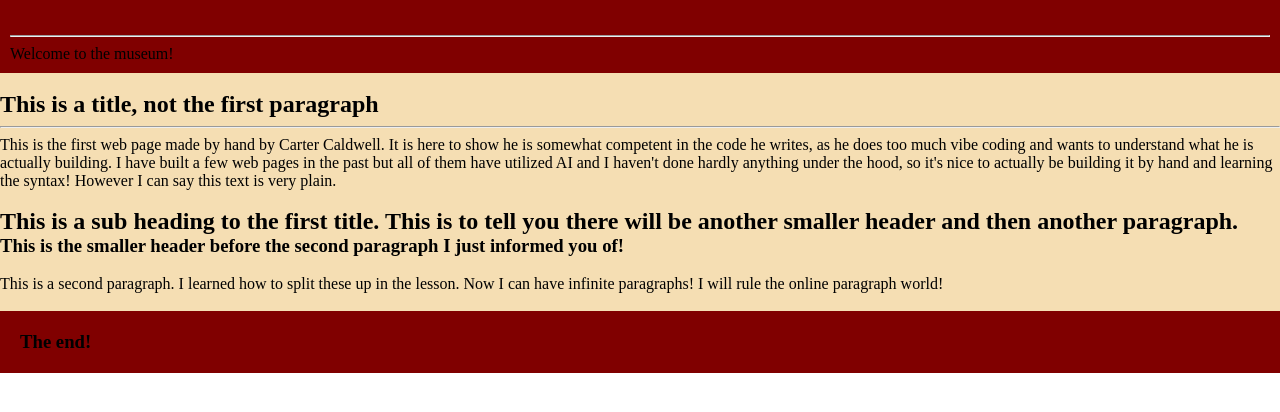
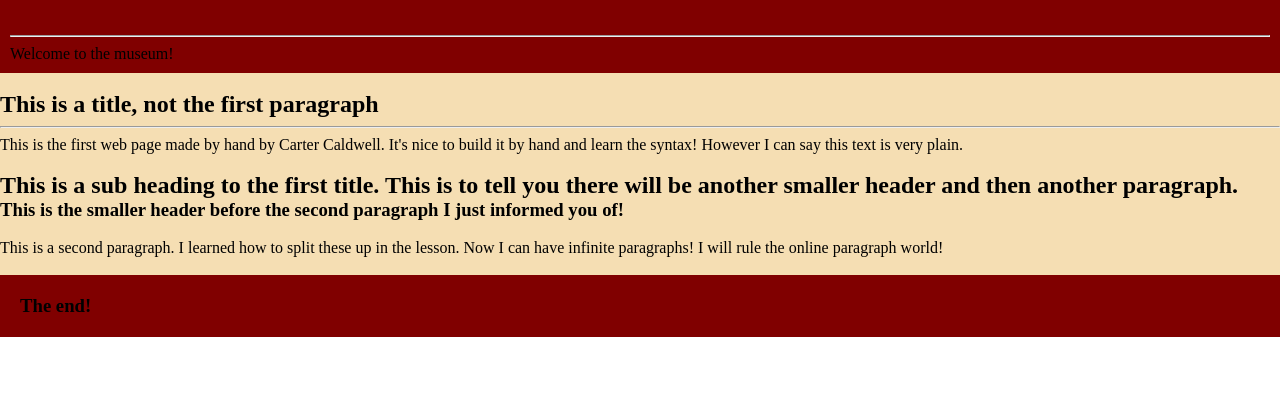
Before and after one commit to Sunst0n3/se1400, a plain HTML site: page FirstPage.html in a window 1280 px wide. Shown: the part 82-494 px from the top of the page. Drawn offline with Linux system fonts and the light colour scheme.

Commit message:
Trim intro paragraph on first web page
Co-Authored-By: Claude Opus 5.5 <noreply@anthropic.com>

```diff
--- a/FirstPage.html
+++ b/FirstPage.html
@@ -35,12 +35,8 @@
             <h1>This is a title, not the first paragraph</h1>
             <hr>
             <p>
-                 This is the first web page made by hand by Carter Caldwell. It is here to show
-                he is somewhat competent in the code he writes, as he does too much vibe coding
-                and wants to understand what he is actually building. I have built a few web pages
-                in the past but all of them have utilized AI and I haven't done hardly anything under
-                the hood, so it's nice to actually be building it by hand and learning the syntax!
-                However I can say this text is very plain.
+                 This is the first web page made by hand by Carter Caldwell. It's nice to
+                build it by hand and learn the syntax! However I can say this text is very plain.
             </p>
             <br>
             <h2>This is a sub heading to the first title. This is to tell you there will be another smaller header and then another paragraph.</h2>
```
